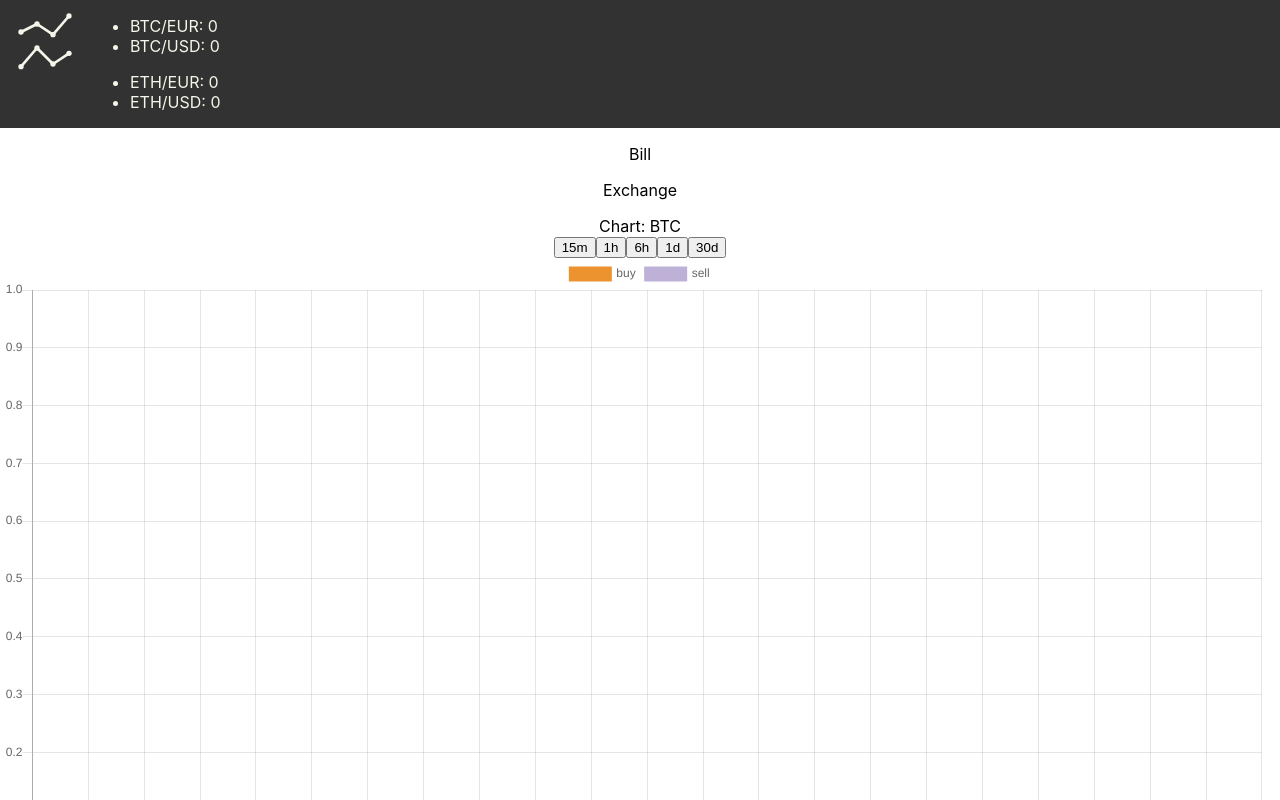
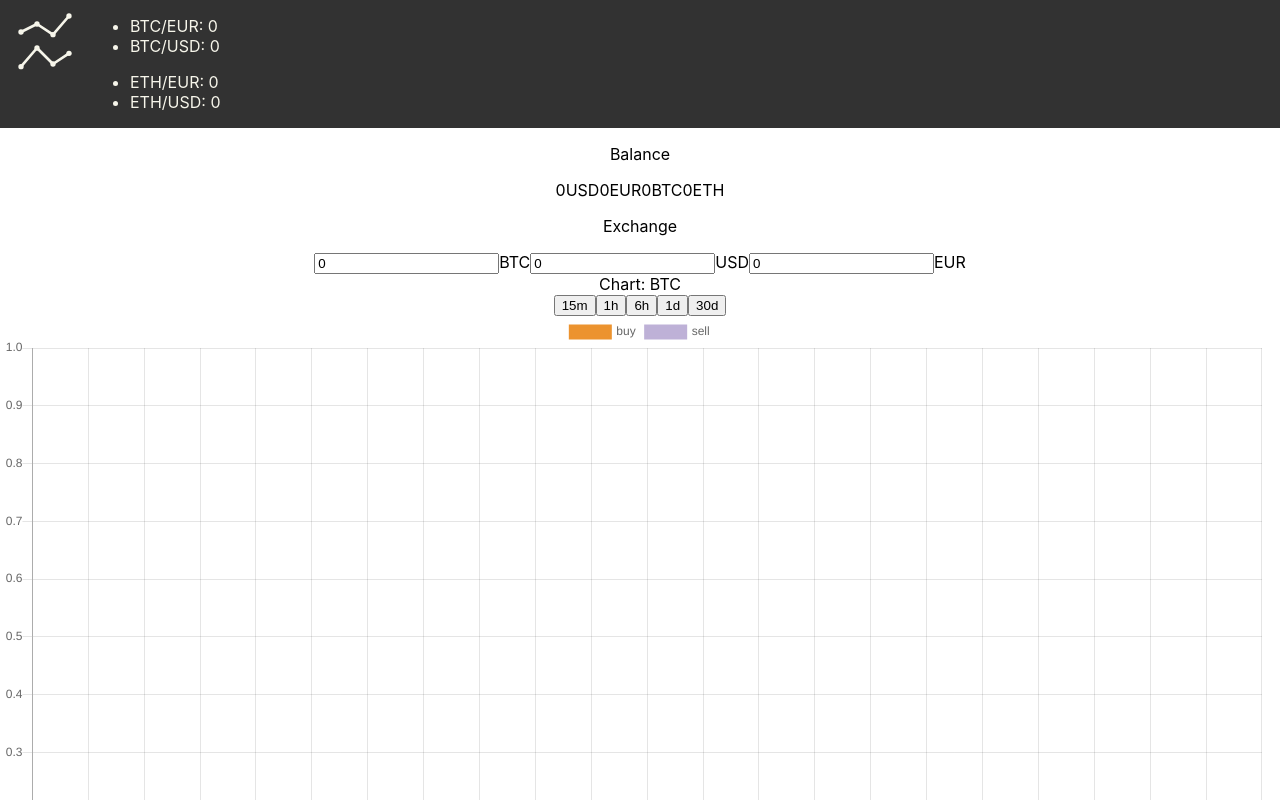
Before and after one commit to alisabeata/project-1-cryptocurrency, a React (Create React App) app: page / in a window 1280 px wide. Shown: the top 800 px of the page. Built offline with nearby package versions, Linux system fonts and the light colour scheme; no server answers.

Commit message:
add exchange and balance

```diff
--- a/src/App.js
+++ b/src/App.js
@@ -1,7 +1,7 @@
 import React, {Component} from 'react';
 import './App.css';
 import Header from './components/Header';
-import Bill from './components/Bill';
+import Balance from './components/Balance';
 import Exchange from './components/Exchange';
 import ChartArea from './components/ChartArea';
 
@@ -10,7 +10,7 @@ class App extends Component {
     return (
       <div className="App">
         <Header />
-        <Bill />
+        <Balance />
         <Exchange />
         <ChartArea />
       </div>
--- /dev/null
+++ b/src/components/Balance/index.js
@@ -0,0 +1,18 @@
+import React, {Component} from 'react';
+
+class Balance extends Component {
+  state = {};
+  render() {
+    return (
+      <div>
+        <p>Balance</p>
+        <span>0USD</span>
+        <span>0EUR</span>
+        <span>0BTC</span>
+        <span>0ETH</span>
+      </div>
+    );
+  }
+}
+
+export default Balance;
--- a/src/components/Bill/index.js
+++ /dev/null
@@ -1,16 +0,0 @@
-import React, {Component} from 'react';
-
-class Bill extends Component {
-  state = {
-
-  }
-  render() {
-    return (
-      <div>
-        <p>Bill</p>
-      </div>
-    );
-  }
-}
-
-export default Bill;
--- a/src/components/Exchange/index.js
+++ b/src/components/Exchange/index.js
@@ -1,13 +1,40 @@
 import React, {Component} from 'react';
+
+// TODO: redux for balance
 
 class Exchange extends Component {
   state = {
+    balance: {
+      BTC: 0,
+    },
+  };
 
-  }
+  handleCurrency = event => {
+    console.log(event);
+  };
+
   render() {
+    const {balance} = this.state;
+
     return (
       <div>
         <p>Exchange</p>
+        <label>
+          <input
+            type="text"
+            value={balance.BTC}
+            onChange={this.handleCurrency}
+          />
+          BTC
+        </label>
+        <label>
+          <input type="text" value="0" onChange={this.handleCurrency} />
+          USD
+        </label>
+        <label>
+          <input type="text" value="0" onChange={this.handleCurrency} />
+          EUR
+        </label>
       </div>
     );
   }
```
